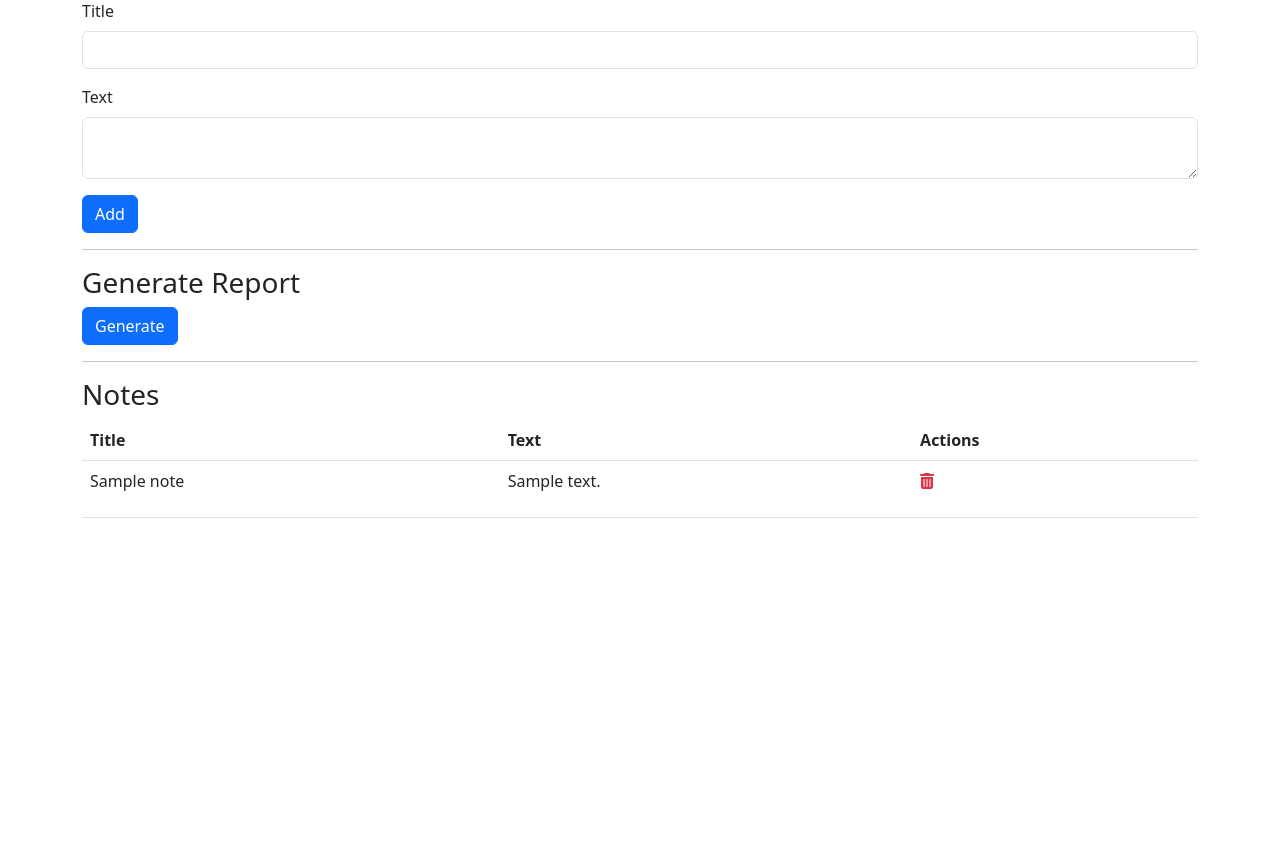
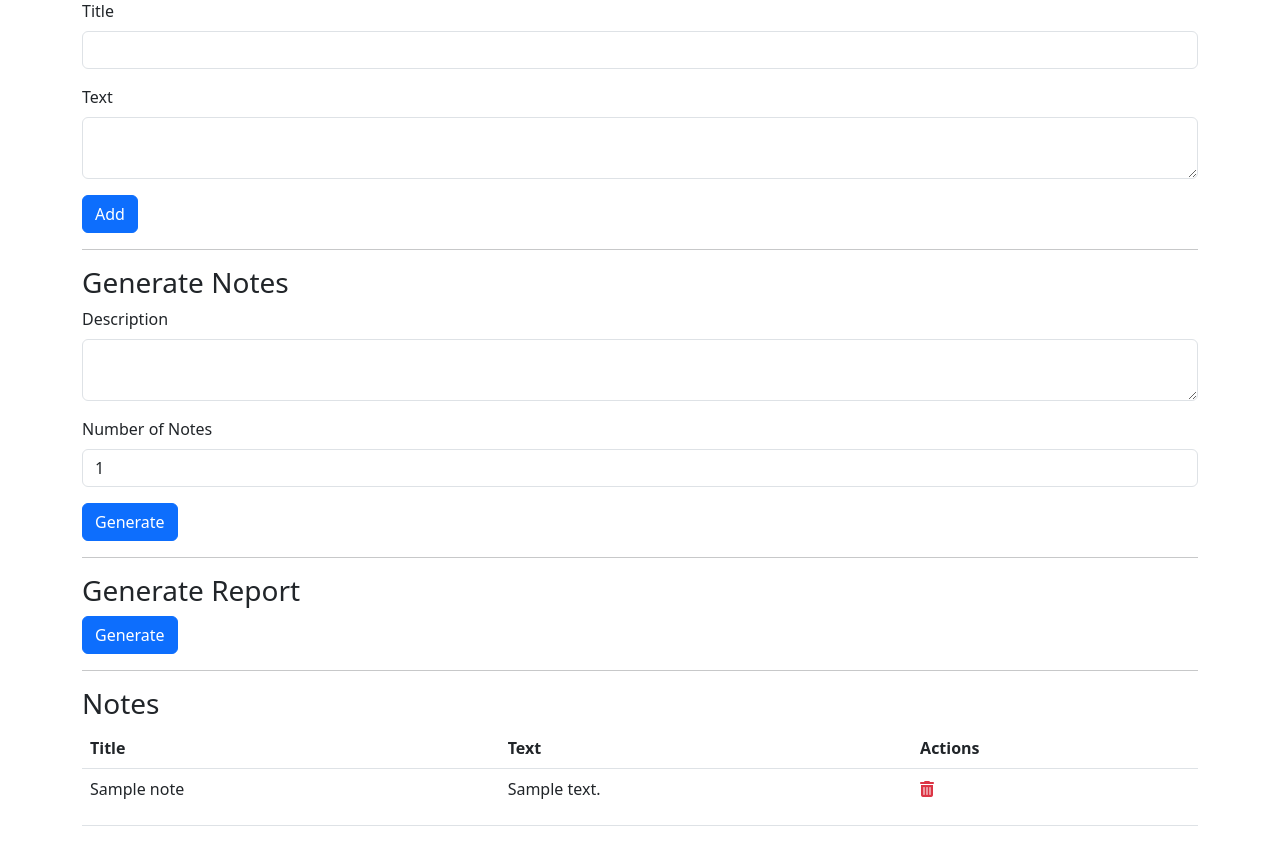
Before and after one commit to jakobrobert/openai-experiments, a Django app: a page that uses note_lists/templates/note_list.html in a window 1280 px wide. Shown: the part 115-957 px from the top of the page. Before the commit the page ends 633 px from the top, so only its background shows below. Run offline with Django 5.2, Linux system fonts and the light colour scheme; tables that the repository leaves empty hold one stand-in row (values such as "Sample post"); some libraries are stand-ins or nearby versions.

Commit message:
Add form to generate notes (no functionality yet)

```diff
--- a/note_lists/templates/note_list.html
+++ b/note_lists/templates/note_list.html
@@ -15,13 +15,29 @@
         {% csrf_token %}
         <div class="mb-3">
             <label class="form-label" for="title">Title</label>
-            <input type="text" class="form-control" id="title" name="title" required>
+            <input class="form-control" type="text" id="title" name="title" required>
         </div>
         <div class="mb-3">
             <label class="form-label" for="text">Text</label>
             <textarea class="form-control" id="text" name="text" required></textarea>
         </div>
         <button type="submit" class="btn btn-primary">Add</button>
+    </form>
+
+    <hr>
+
+    <h3>Generate Notes</h3>
+    <form action="{% url 'generate_notes' note_list.id %}" method="post" class="mb-3">
+        {% csrf_token %}
+        <div class="mb-3">
+            <label class="form-label" for="description">Description</label>
+            <textarea class="form-control" id="description" name="text" required></textarea>
+        </div>
+        <div class="mb-3">
+            <label class="form-label" for="num_notes">Number of Notes</label>
+            <input class="form-control" type="number" id="num_notes" name="num_notes" min="1" value="1" required>
+        </div>
+        <button type="submit" class="btn btn-primary">Generate</button>
     </form>
 
     <hr>
--- a/note_lists/urls.py
+++ b/note_lists/urls.py
@@ -9,5 +9,6 @@ urlpatterns = [
     path('<int:note_list_id>/delete/', views.delete_note_list, name='delete_note_list'),
     path('<int:note_list_id>/notes/add/', views.add_note, name='add_note'),
     path('<int:note_list_id>/notes/<int:note_id>/delete/', views.delete_note, name='delete_note'),
+    path('<int:note_list_id>/generate-notes/', views.generate_notes, name='generate_notes'),
     path('<int:note_list_id>/generate-report/', views.generate_report, name='generate_report'),
 ]
--- a/note_lists/views.py
+++ b/note_lists/views.py
@@ -54,6 +54,16 @@ def delete_note(request, note_list_id, note_id):
 
 
 @require_POST
+def generate_notes(request, note_list_id):
+    print(f'note_list_id: {note_list_id}')
+    description = request.POST.get('description')
+    num_notes = request.POST.get('num_notes')
+    print(f'description: {description}')
+    print(f'num_notes: {num_notes}')
+    return redirect('get_note_list', note_list_id=note_list_id)
+
+
+@require_POST
 def generate_report(request, note_list_id):
     note_list = get_object_or_404(NoteList, id=note_list_id)
 
```
